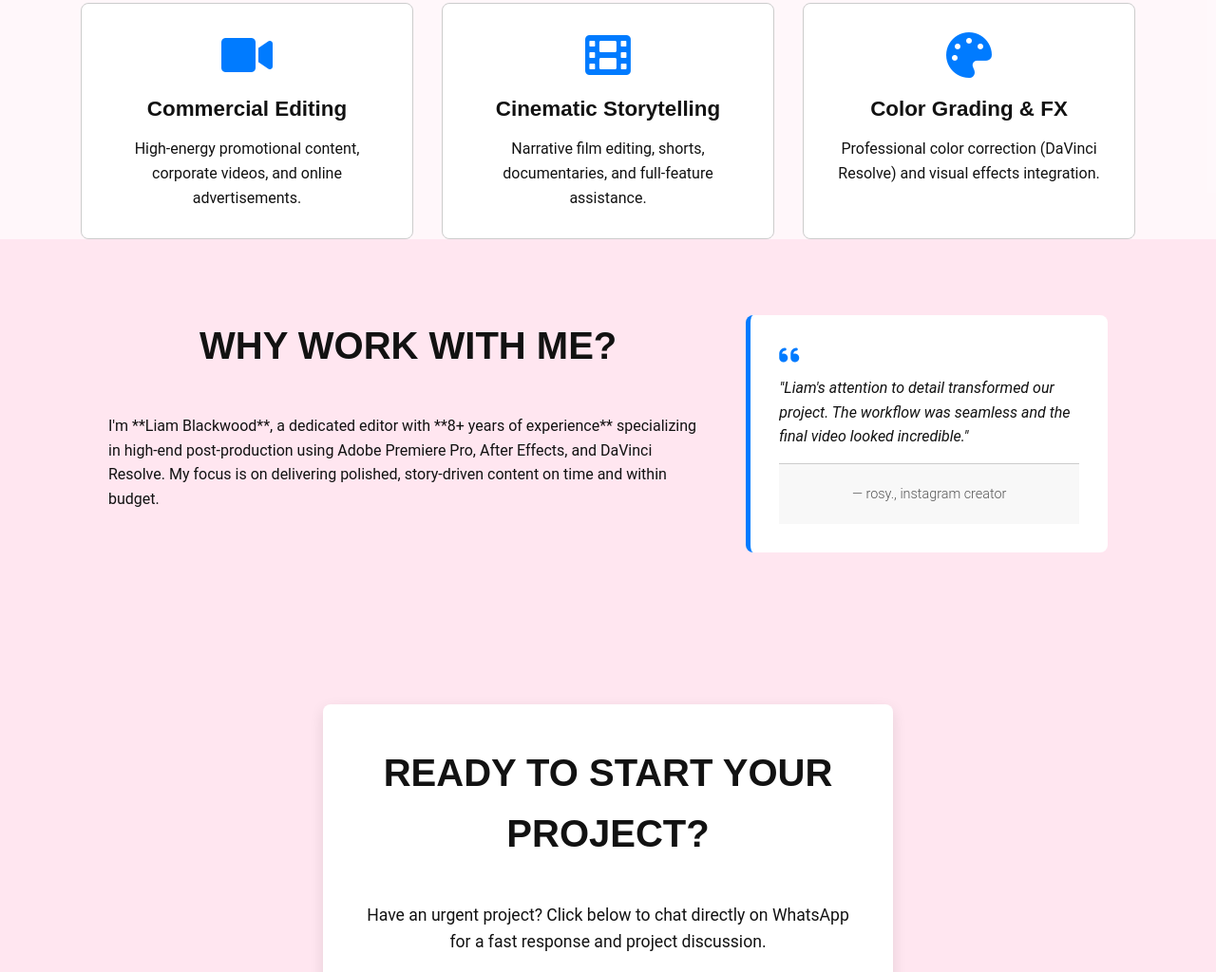
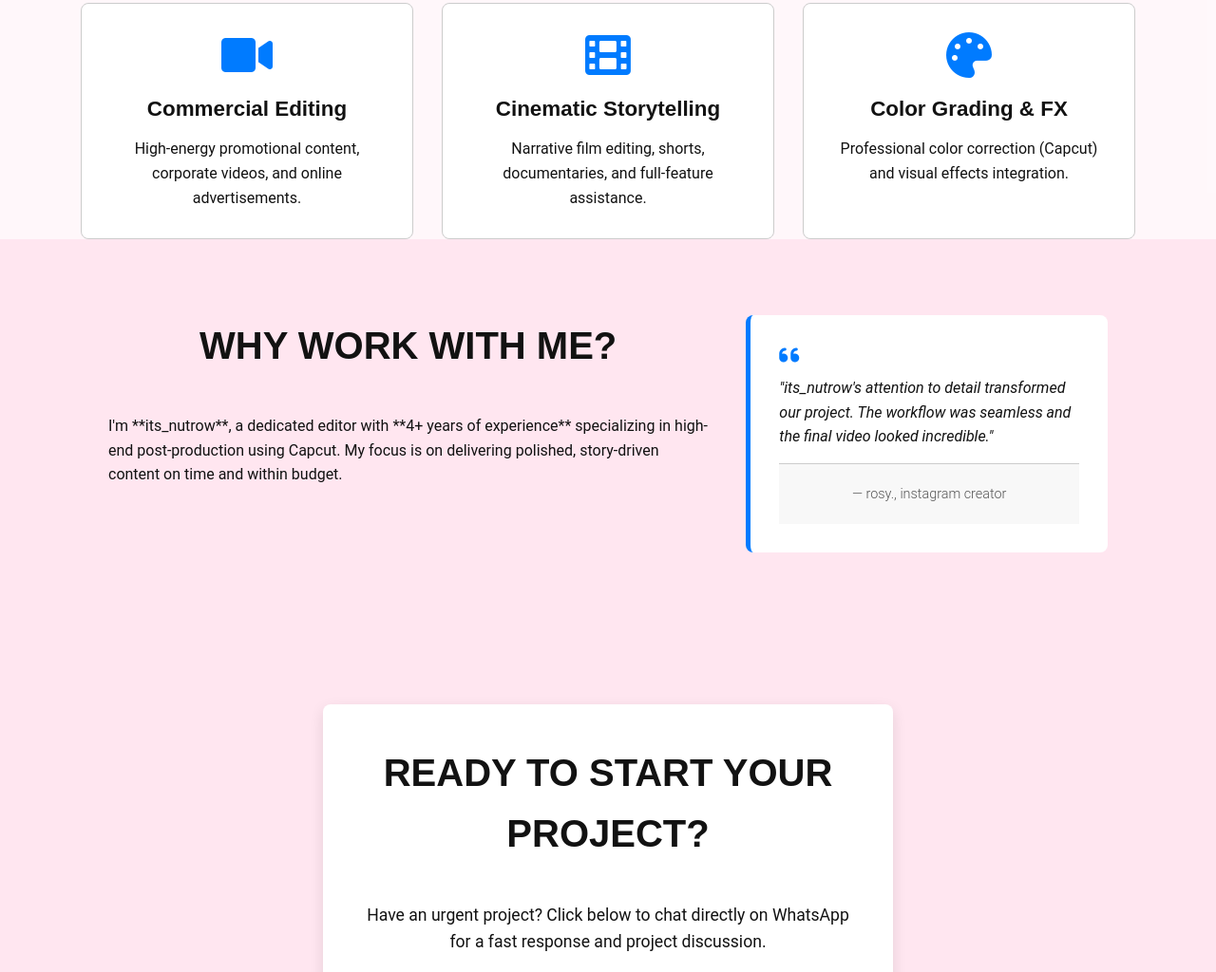
Before and after one commit to pathtoglory1818-hash/test-video-edit, a plain HTML site: page index.html in a window 1280 px wide. Shown: the part 1576-2600 px from the top of the page at 95% size. Drawn offline with Linux system fonts and the light colour scheme.

Commit message:
Add files via upload

```diff
--- a/index.html
+++ b/index.html
@@ -3,7 +3,7 @@
 <head>
     <meta charset="UTF-8">
     <meta name="viewport" content="width=device-width, initial-scale=1.0">
-    <title>LIAM BLACKWOOD | Professional Video Editor</title>
+    <title>its_nutrow | Professional Video Editor</title>
     <link rel="stylesheet" href="https://cdnjs.cloudflare.com/ajax/libs/font-awesome/6.0.0-beta3/css/all.min.css">
 
     <style>
@@ -136,7 +136,7 @@
             border-color: #1DA851;
         }
 
-        /* --- Header & Navigation --- */
+        /* --- Header & Navigation (UPDATED FOR LIGHT BLUR) --- */
         header {
             /* Light semi-transparent color and blur for glass effect */
             background-color: rgba(255, 255, 255, 0.85);
@@ -440,7 +440,7 @@
 
     <header>
         <div class="container header-content">
-            <div class="logo">LIAM BLACKWOOD</div>
+            <div class="logo">its_nutrow</div>
             <nav>
                 <ul>
                     <li><a href="#portfolio">Portfolio</a></li>
@@ -534,7 +534,7 @@
                     <div class="service-card">
                         <i class="fas fa-palette"></i>
                         <h3>Color Grading & FX</h3>
-                        <p>Professional color correction (DaVinci Resolve) and visual effects integration.</p>
+                        <p>Professional color correction (Capcut) and visual effects integration.</p>
                     </div>
                 </div>
             </div>
@@ -544,11 +544,11 @@
             <div class="container about-content">
                 <div class="bio-card">
                     <h2>Why Work With Me?</h2>
-                    <p>I'm **Liam Blackwood**, a dedicated editor with **8+ years of experience** specializing in high-end post-production using Adobe Premiere Pro, After Effects, and DaVinci Resolve. My focus is on delivering polished, story-driven content on time and within budget.</p>
+                    <p>I'm **its_nutrow**, a dedicated editor with **4+ years of experience** specializing in high-end post-production using Capcut. My focus is on delivering polished, story-driven content on time and within budget.</p>
                 </div>
                 <div class="testimonial-card">
                     <i class="fas fa-quote-left"></i>
-                    <p>"Liam's attention to detail transformed our project. The workflow was seamless and the final video looked incredible."</p>
+                    <p>"its_nutrow's attention to detail transformed our project. The workflow was seamless and the final video looked incredible."</p>
                     <footer>— rosy., instagram creator</footer>
                 </div>
             </div>
@@ -574,8 +574,7 @@
             <div class="social-links">
                 <a href="#" title="LinkedIn"><i class="fab fa-linkedin"></i></a>
                 <a href="#" title="Vimeo"><i class="fab fa-vimeo"></i></a>
-                <a href="https://www.youtube.com/@Rise_N_Shift" title="YouTube"><i class="fab fa-youtube"></i></a>
-            </div>
+ <a href="https://www.youtube.com/@Rise_N_Shift" title="YouTube"><i class="fab fa-youtube"></i></a>
         </div>
     </footer>
 
```
